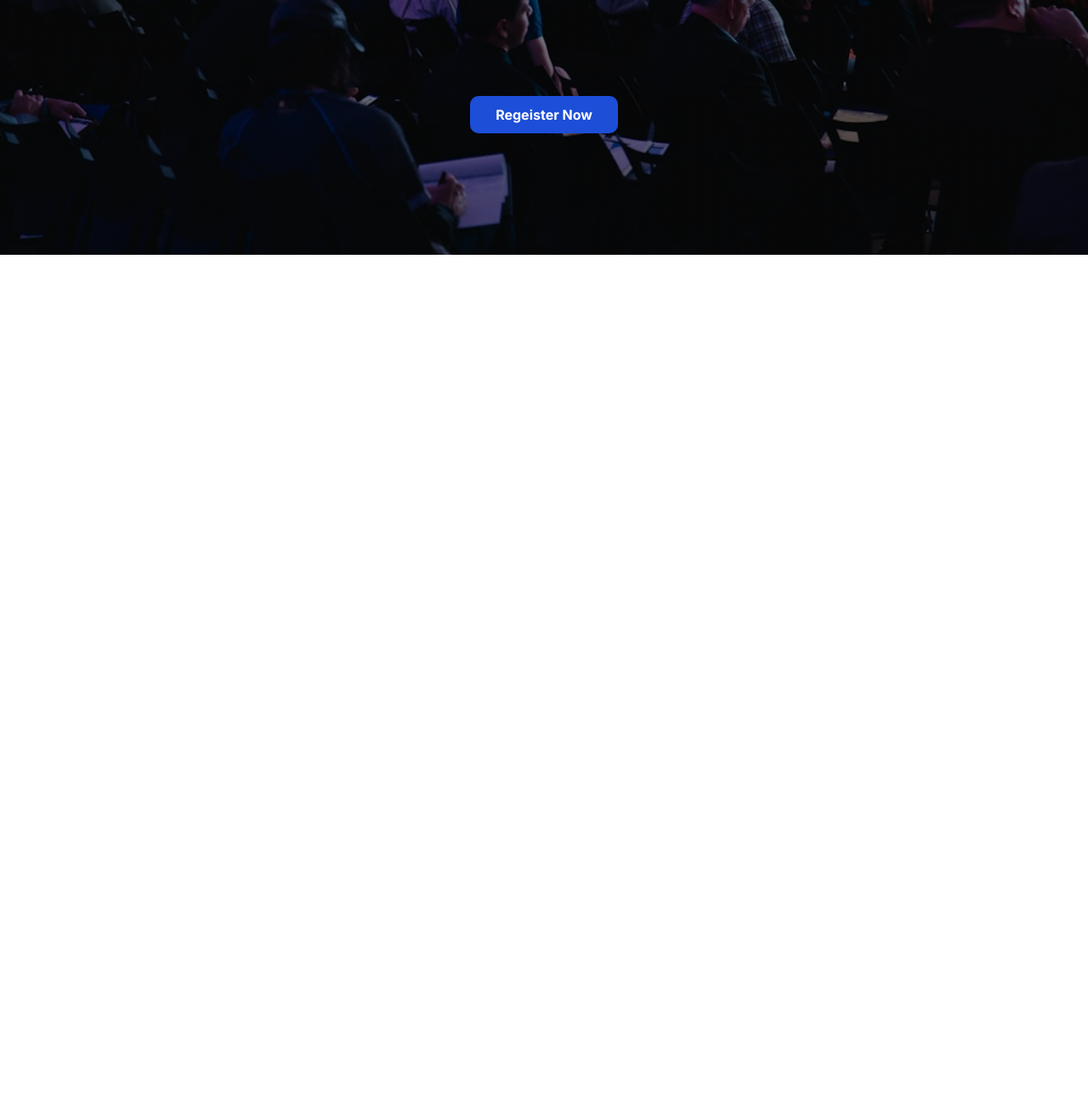
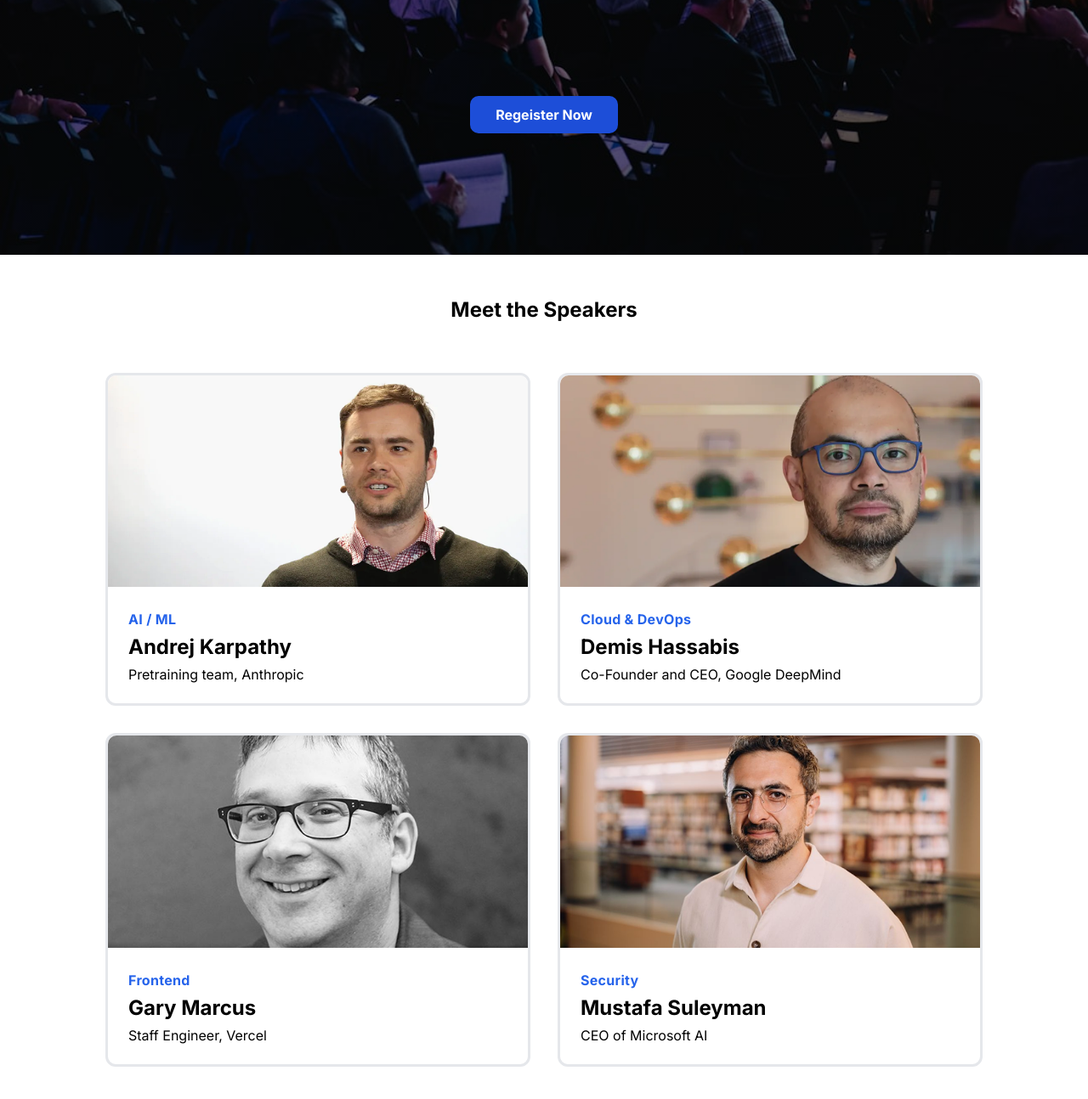
Before and after one commit to sm-sazzad/DevConference-26, a plain HTML site: page index.html in a window 1280 px wide. Shown: the part 588-1882 px from the top of the page at 85% size. Before the commit the page ends 888 px from the top, so only its background shows below. Drawn offline with Linux system fonts and the light colour scheme.

Commit message:
create speaker section and styling

```diff
--- a/index.html
+++ b/index.html
@@ -34,7 +34,6 @@
         <button class="btn">Register Now</button>
     </nav>
     <!-- hero section -->
-
     <header>
         <div>
             <h1>Code. Connect. Create</h1>
@@ -44,6 +43,46 @@
             <button class="btn">Regeister Now</button>
         </div>
     </header>
+    <!-- main section -->
+    <main>
+        <section class="speaker-section">
+            <h1>Meet the Speakers</h1>
+            <div class="speaker">
+                <div class="profile">
+                    <div><img src="./assets/andrej.png" alt=""></div>
+                    <div class="info">
+                        <p class="work">AI / ML</p>
+                        <h2>Andrej Karpathy</h2>
+                        <p>Pretraining team, Anthropic</p>
+                    </div>
+                </div>
+                <div class="profile">
+                    <div><img src="./assets/demis.png" alt=""></div>
+                    <div class="info">
+                        <p class="work">Cloud & DevOps</p>
+                        <h2>Demis Hassabis</h2>
+                        <p>Co-Founder and CEO, Google DeepMind</p>
+                    </div>
+                </div>
+                <div class="profile">
+                    <div><img src="./assets/gary.png" alt=""></div>
+                    <div class="info">
+                        <p class="work">Frontend</p>
+                        <h2>Gary Marcus</h2>
+                        <p>Staff Engineer, Vercel</p>
+                    </div>
+                </div>
+                <div class="profile">
+                    <div><img src="./assets/mustafa.png" alt=""></div>
+                    <div class="info">
+                        <p class="work">Security</p>
+                        <h2>Mustafa Suleyman</h2>
+                        <p>CEO of Microsoft AI</p>
+                    </div>
+                </div>
+            </div>
+        </section>
+    </main>
 </body>
 
 </html>
--- a/style.css
+++ b/style.css
@@ -72,3 +72,45 @@ header div p {
     font-size: 22px;
     margin: 16px 0 278px 0;
 }
+
+/* speaker section */
+.speaker-section {
+    max-width: 90%;
+    margin: 50px auto;
+    text-align: center;
+}
+
+.speaker {
+    display: grid;
+    grid-template-columns: repeat(2, 1fr);
+    gap: 32px;
+    padding: 60px;
+}
+
+.profile {
+    text-align: start;
+    border-radius: 12px;
+    border: 3px solid #E5E7EB;
+}
+
+.profile img {
+    height: 100%;
+    width: 100%;
+    border-top-left-radius: 10px;
+    border-top-right-radius: 10px;
+}
+
+.profile .work {
+    letter-spacing: 0.3px;
+    margin-bottom: 8px;
+    color: #2563EB;
+    font-weight: 700;
+}
+
+.info {
+    padding: 24px;
+}
+
+.info h2 {
+    margin-bottom: 8px;
+}
```
